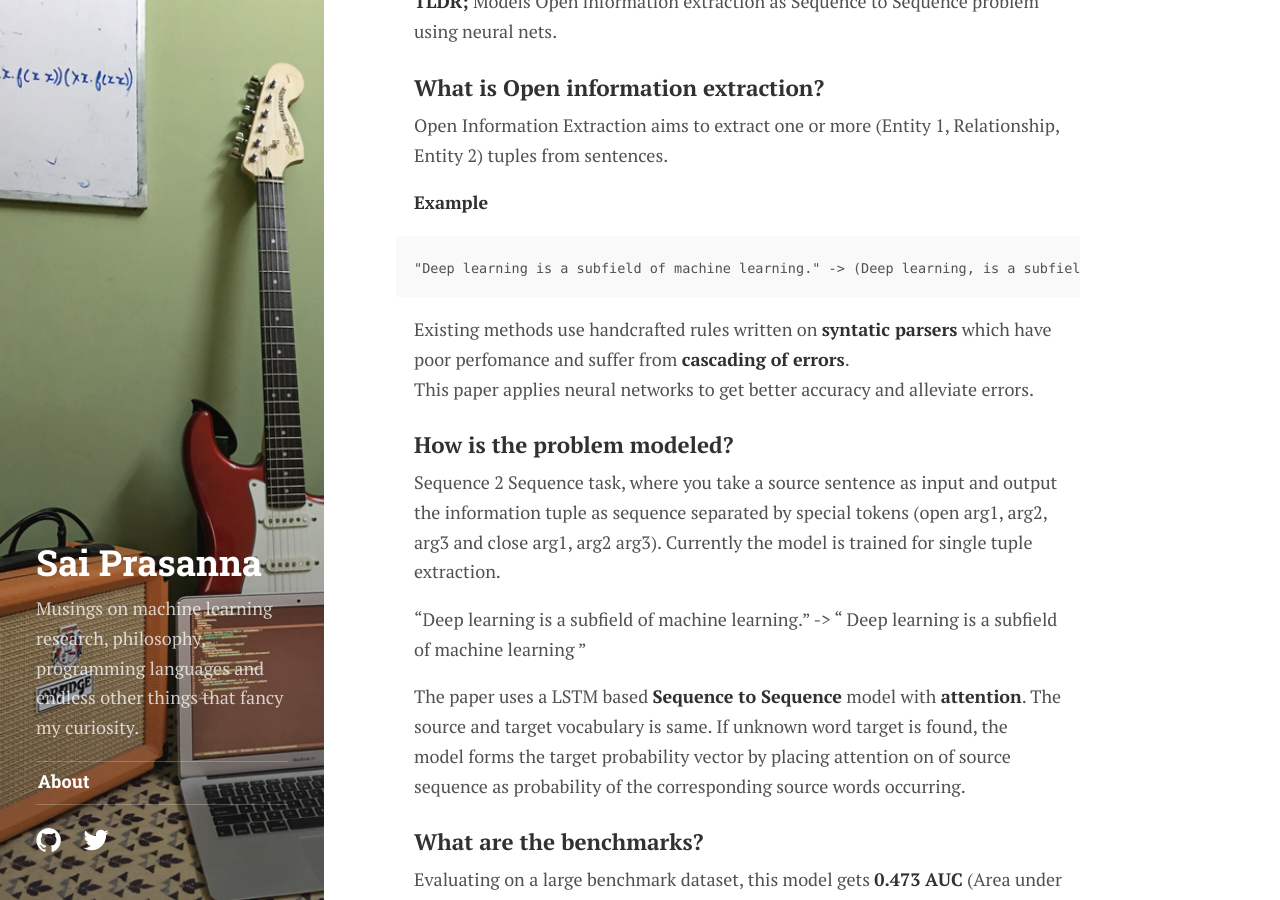
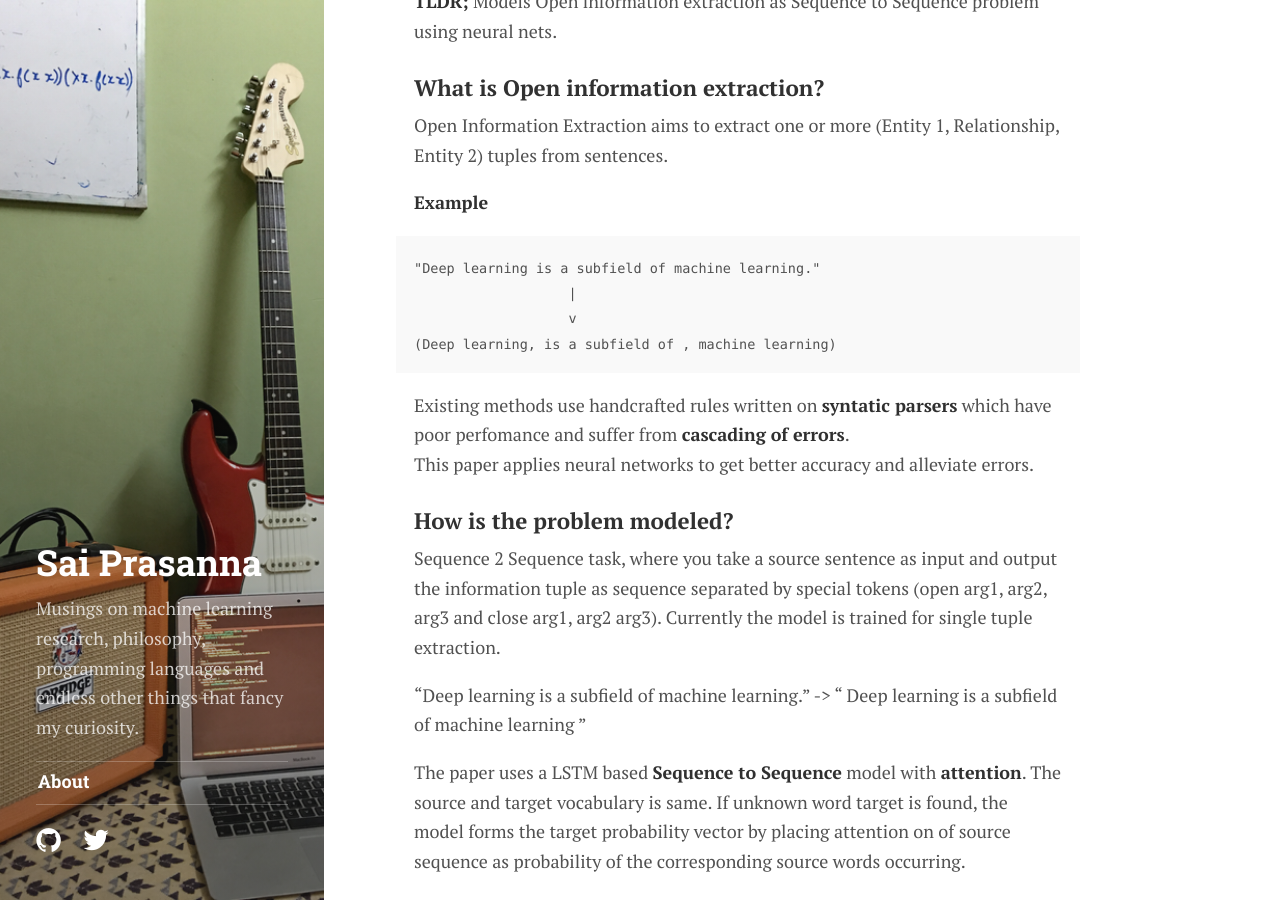
Before and after one commit to sai-prasanna/sai-prasanna.github.io, a Jekyll site: the page built from _posts/2018-06-04-neural-open-information-extraction.md, in a window 1280 px wide and 900 px high, scrolled down 308 px. Built offline with Jekyll 4.4.1, drawn with Linux system fonts in a browser that asks for light colours; some web fonts are replaced.

````diff
--- a/_posts/2018-06-04-neural-open-information-extraction.md
+++ b/_posts/2018-06-04-neural-open-information-extraction.md
@@ -17,7 +17,10 @@ Open Information Extraction aims to extract one or more (Entity 1, Relationship,
 **Example**
 
 ```
-"Deep learning is a subfield of machine learning." -> (Deep learning, is a subfield of , machine learning)
+"Deep learning is a subfield of machine learning."
+                   |
+                   v
+(Deep learning, is a subfield of , machine learning)
 ```
 
 Existing methods use handcrafted rules written on **syntatic parsers** which have poor perfomance and suffer from **cascading of errors**.
````
